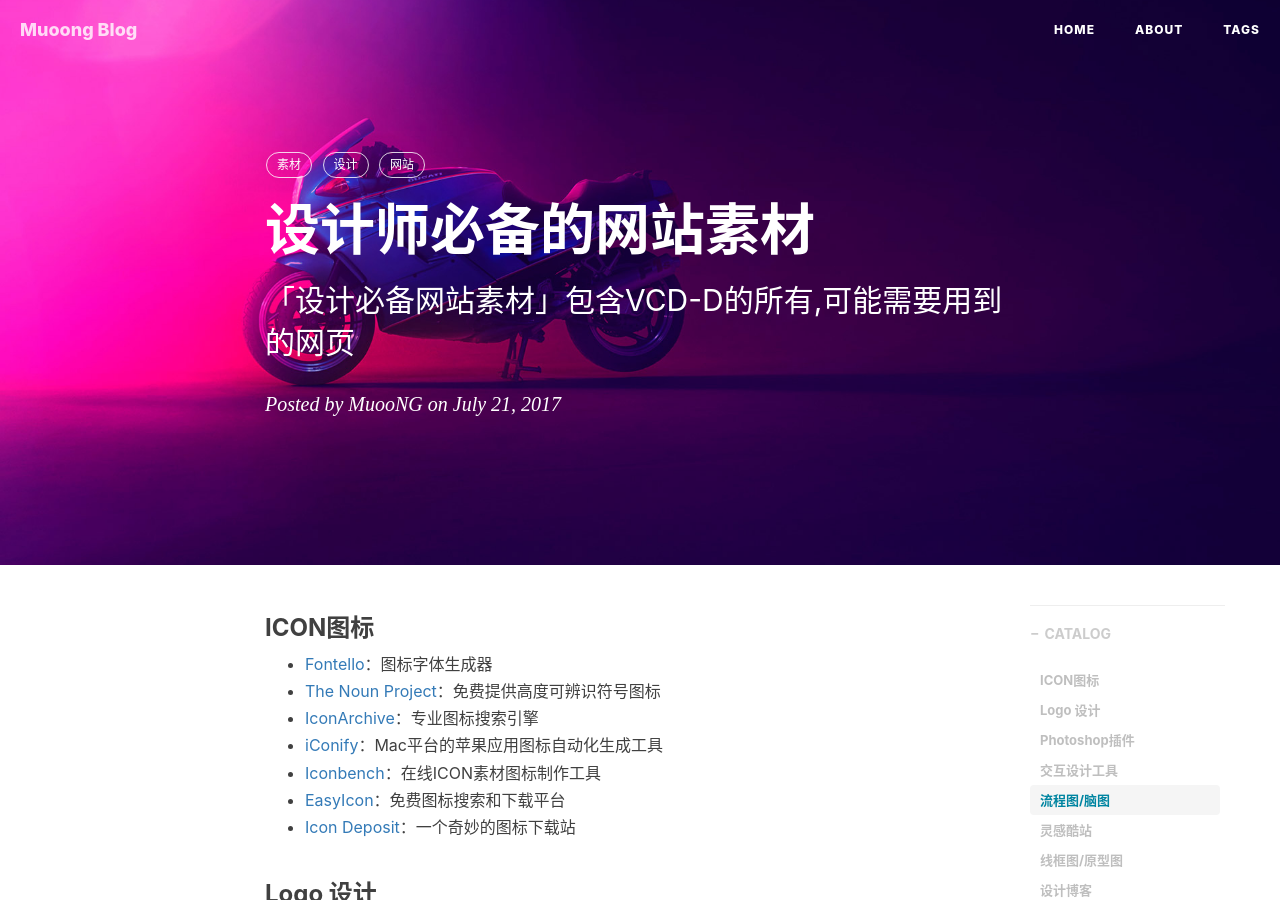
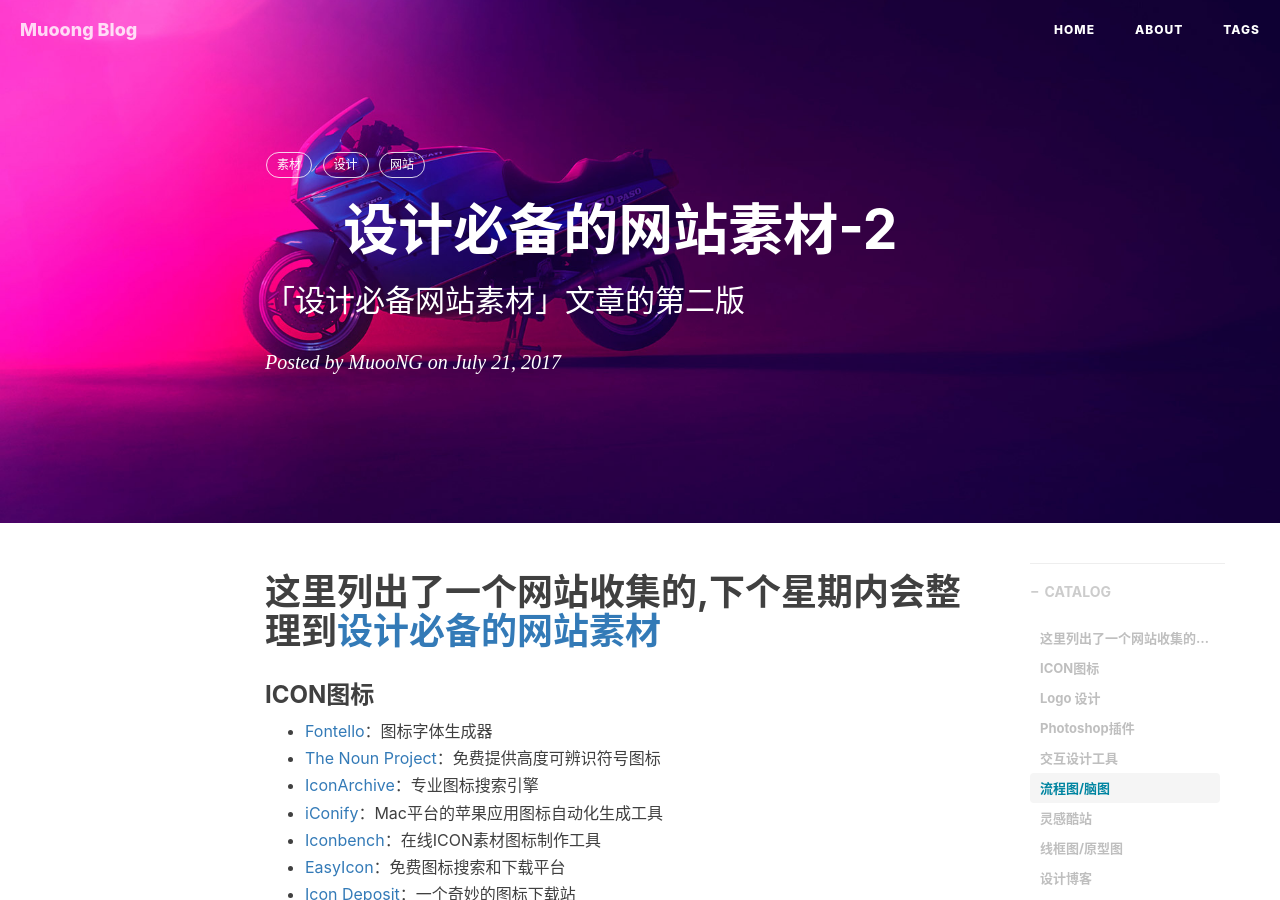
Before and after one commit to MuooNg/muoong.github.io, a Jekyll site: the page built from _posts/2017-09-23- 关于.markdown, in a window 1280 px wide and 900 px high. Built offline with Jekyll 4.4.1, drawn with Linux system fonts in a browser that asks for light colours; nearby versions of some CDN libraries; comment, search, counter and statistics services are not loaded.

Commit message:
Update 2017-09-23- 关于.markdown

```diff
--- a/_posts/2017-09-23- 关于.markdown
+++ b/_posts/2017-09-23- 关于.markdown
@@ -1,8 +1,8 @@
 ---
 layout:     post
-title:        设计师必备的网站素材
-subtitle: 「设计必备网站素材」包含VCD-D的所有,可能需要用到的网页
-date:         2017-07-21 23:33:08
+title:        设计必备的网站素材-2
+subtitle: 「设计必备网站素材」文章的第二版
+date:         2017-07-21 23:33:08
 author:     MuooNG
 header-img: img/Design-01.jpg
 catalog: true
@@ -12,7 +12,7 @@ tags:
     - 网站
 ---
 
-
+# 这里列出了一个网站收集的,下个星期内会整理到[设计必备的网站素材](http://muoong.com/2017/07/21/%E8%AE%BE%E8%AE%A1%E5%B8%88%E5%BF%85%E5%A4%87%E7%9A%84%E7%BD%91%E7%AB%99%E7%B4%A0%E6%9D%90/)
 ### ICON图标
 
 *   [Fontello](http://hao.jobbole.com/fontello/)：图标字体生成器
```
